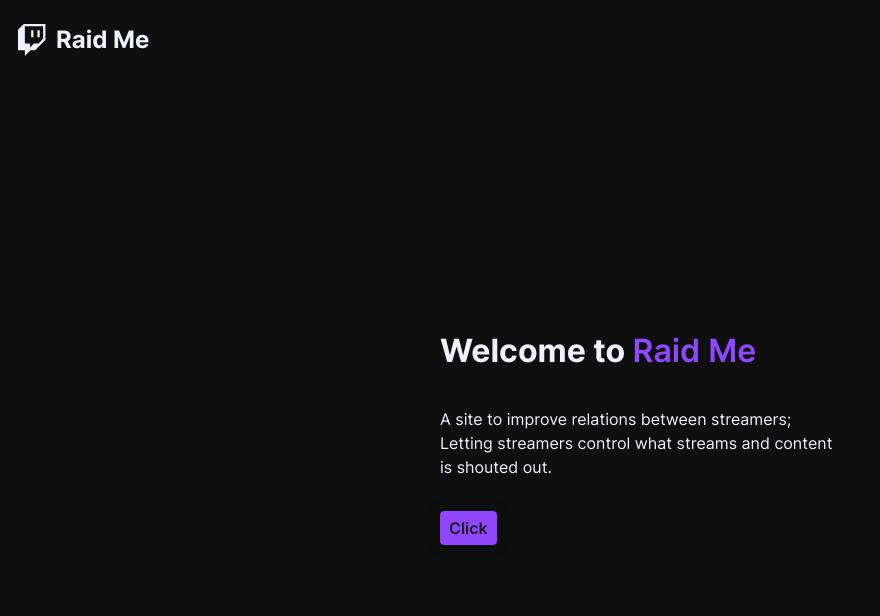
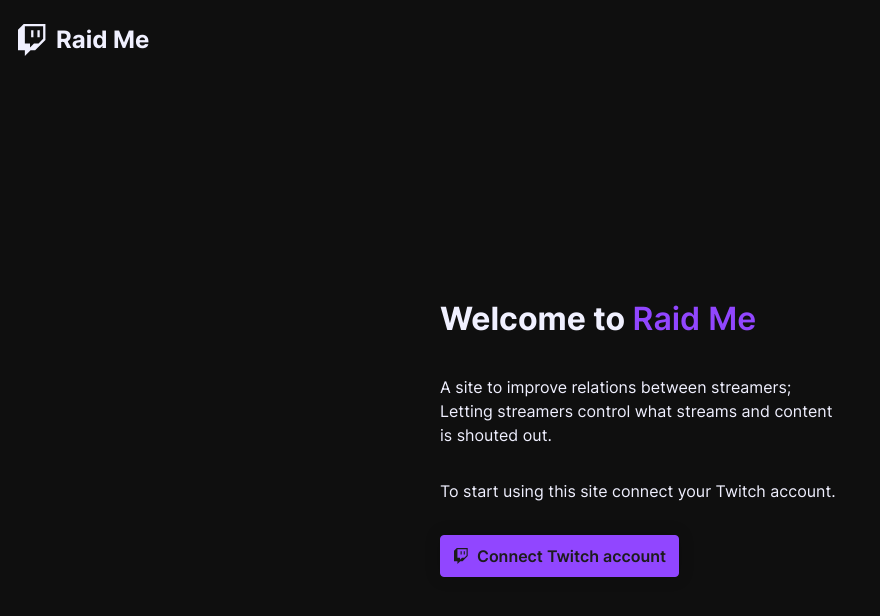
Before and after one commit to drunkenvalley/raidme-link, a Next.js app: page / in a window 1280 px wide. Shown: the top 616 px of the page, without its empty margins (0-880 px from the left). Built offline with nearby package versions, Linux system fonts and the light colour scheme.

Commit message:
Added login prompt; does jack shit atm though

```diff
--- a/pages/index.js
+++ b/pages/index.js
@@ -12,8 +12,15 @@
                     A site to improve relations between streamers;<br />
                     Letting streamers control what streams and content is shouted out.
                 </p>
-                <button variant="purple" type="button">
-                    Click
+                <p>
+                    To start using this site connect your Twitch account.
+                </p>
+                <button className='flex align-items-center lg' variant="purple" type="button">
+                    <svg xmlns="http://www.w3.org/2000/svg" height="16" fill="currentColor" className="bi bi-twitch me-1" viewBox="0 0 16 16">
+                        <path d="M3.857 0 1 2.857v10.286h3.429V16l2.857-2.857H9.57L14.714 8V0H3.857zm9.714 7.429-2.285 2.285H9l-2 2v-2H4.429V1.143h9.142v6.286z"/>
+                        <path d="M11.857 3.143h-1.143V6.57h1.143V3.143zm-3.143 0H7.571V6.57h1.143V3.143z"/>
+                    </svg>
+                    Connect Twitch account
                 </button>
             </div>
         </Layout>
```
